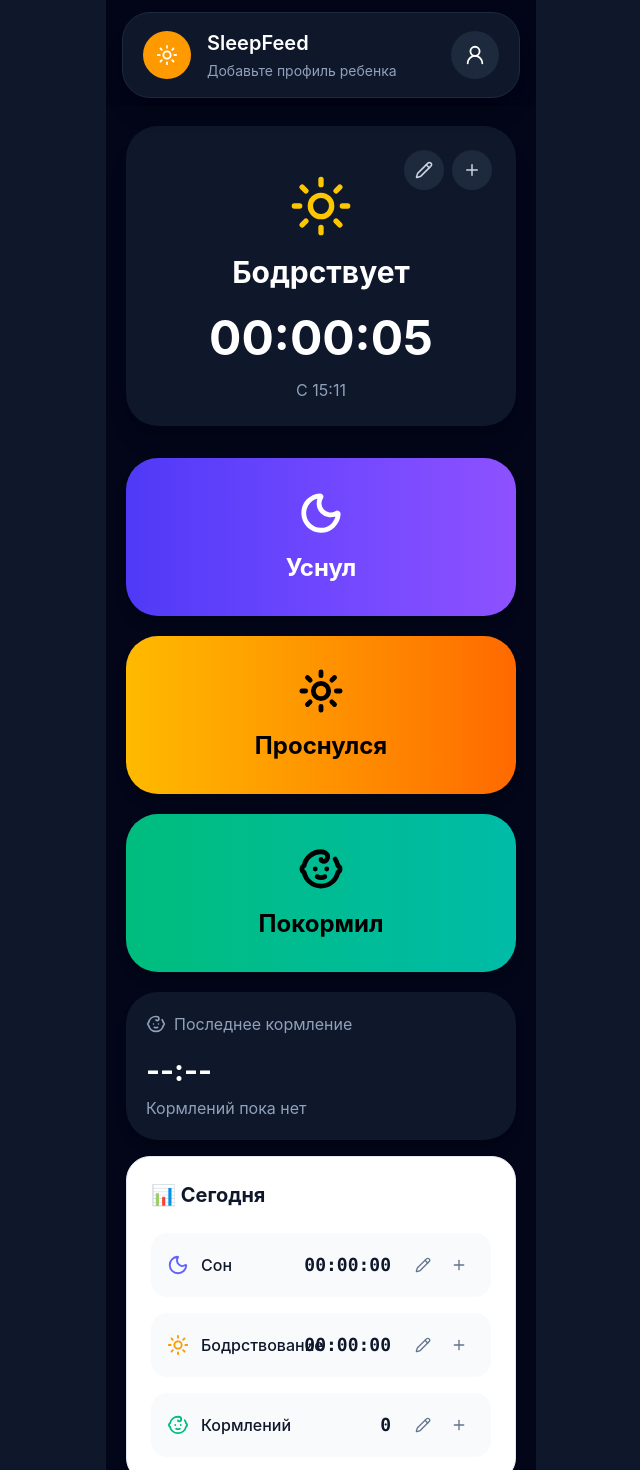
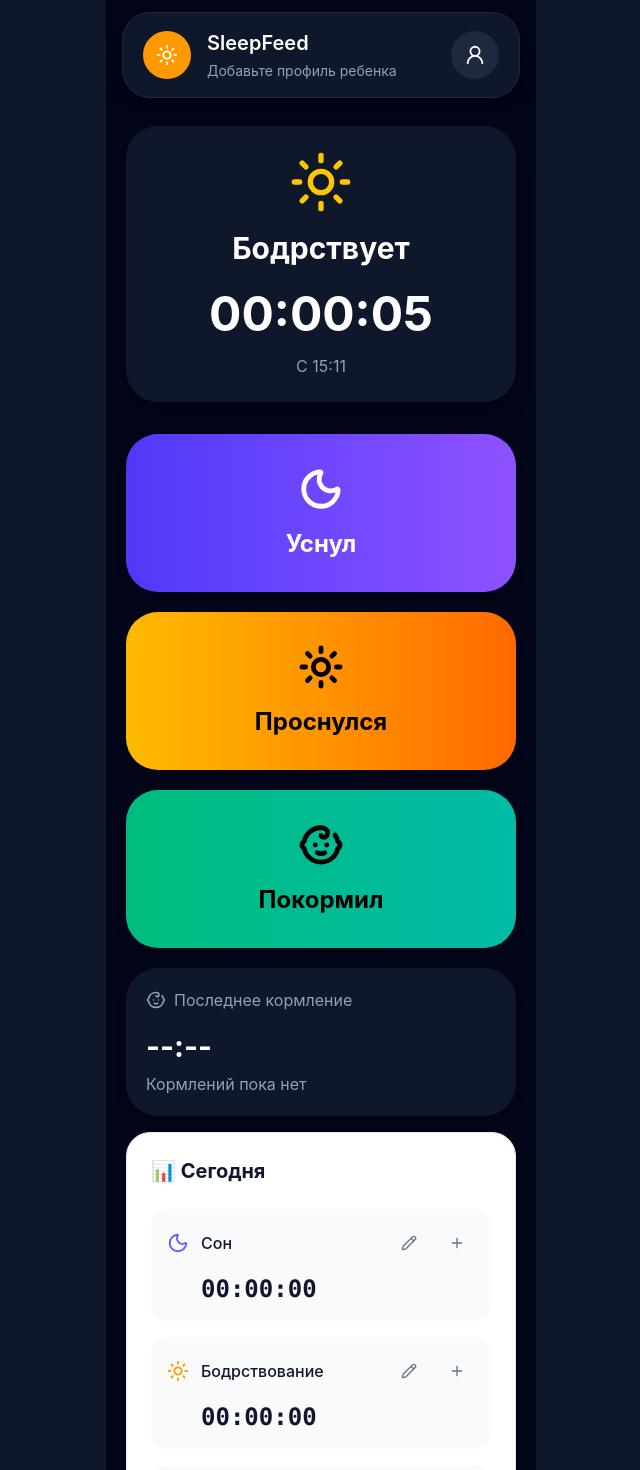
Before and after one commit to Goder123/SleepFeed, a React (Vite) app: page / in a window 1280 px wide. Shown: the top 1470 px of the page, without its empty margins (319-959 px from the left). Built offline with nearby package versions, Linux system fonts and the light colour scheme.

Commit message:
fix: rebuild session builder and sleep state logic

```diff
--- a/src/shared/hooks/useStatusCard.ts
+++ b/src/shared/hooks/useStatusCard.ts
@@ -12,7 +12,6 @@ export default function useStatusCard() {
   const sleeping = status === "sleeping";
 
   const startedAt = sleeping ? sleepStartedAt : awakeStartedAt;
-
   const duration =
     startedAt !== null
       ? formatDuration(now - startedAt)
--- a/src/shared/hooks/useTodayStats.ts
+++ b/src/shared/hooks/useTodayStats.ts
@@ -10,7 +10,9 @@ export default function useTodayStats() {
   const now = useNow();
 
   const sleepSessions = useBabyStore((state) => state.sleepSessions);
-  const awakeSessions = useBabyStore((state) => state.awakeSessions);
+  const awakeSessions = useBabyStore(
+  (state) => state.awakeSessions
+);
   const events = useBabyStore((state) => state.events);
 
   const todaySleep = calculateTodaySleep(sleepSessions, now);
--- a/src/shared/lib/sessionBuilder.ts
+++ b/src/shared/lib/sessionBuilder.ts
@@ -22,80 +22,77 @@ export function rebuildSessions(
   const awakeSessions: AwakeSession[] = [];
 
   let currentSleep: SleepSession | null = null;
-  let currentAwake: AwakeSession | null = null;
-
-  let status: "awake" | "sleeping" = "awake";
-
-  if (sortedEvents.length === 0) {
-    awakeSessions.push({
-      id: now,
-      startedAt: now,
-      endedAt: null,
-    });
-
-    return {
-      sleepSessions,
-      awakeSessions,
-    };
-  }
-
-  currentAwake = {
-    id: sortedEvents[0].timestamp,
-    startedAt: sortedEvents[0].timestamp,
+  let currentAwake: AwakeSession = {
+    id: 0,
+    startedAt:
+      sortedEvents.length > 0 ? sortedEvents[0].timestamp : now,
     endedAt: null,
   };
-
-  awakeSessions.push(currentAwake);
 
   for (const event of sortedEvents) {
     switch (event.type) {
       case "sleep": {
-        if (status === "awake" && currentAwake) {
+        // Закрываем бодрствование, если оно открыто
+        if (currentAwake.endedAt === null) {
           currentAwake.endedAt = event.timestamp;
+
+          if (
+            currentAwake.startedAt <
+            currentAwake.endedAt
+          ) {
+            awakeSessions.push(currentAwake);
+          }
         }
 
+        // Если уже есть открытый сон — заменяем его
         currentSleep = {
           id: event.id,
           startedAt: event.timestamp,
           endedAt: null,
         };
 
-        sleepSessions.push(currentSleep);
-
-        status = "sleeping";
-
         break;
       }
 
       case "wake": {
-        if (status === "sleeping" && currentSleep) {
+        // Закрываем сон
+        if (currentSleep) {
           currentSleep.endedAt = event.timestamp;
+
+          if (
+            currentSleep.startedAt <
+            currentSleep.endedAt
+          ) {
+            sleepSessions.push(currentSleep);
+          }
+
+          currentSleep = null;
         }
 
+        // Начинаем новое бодрствование
         currentAwake = {
           id: event.id,
           startedAt: event.timestamp,
           endedAt: null,
         };
 
-        awakeSessions.push(currentAwake);
-
-        status = "awake";
-
         break;
       }
 
-      default:
+      case "feed":
         break;
     }
   }
 
-  if (status === "sleeping" && currentSleep) {
-    currentSleep.endedAt = null;
+  if (currentSleep) {
+    sleepSessions.push(currentSleep);
   }
 
-  if (status === "awake" && currentAwake) {
-    currentAwake.endedAt = null;
+  if (
+    currentAwake &&
+    currentAwake.endedAt === null
+  ) {
+    awakeSessions.push(currentAwake);
   }
 
   return {
--- a/src/store/babyStore.ts
+++ b/src/store/babyStore.ts
@@ -52,6 +52,16 @@ function buildStateFromEvents(
     (session) => session.endedAt === null
   );
 
+  const openAwake = awakeSessions.find(
+    (session) => session.endedAt === null
+  );
+  console.log("BUILD STATE", {
+  openSleep,
+  openAwake,
+  sleepSessions,
+  awakeSessions,
+});
+
   if (openSleep) {
     return {
       status: "sleeping",
@@ -62,9 +72,9 @@ function buildStateFromEvents(
     };
   }
 
-  const openAwake = awakeSessions.find(
-    (session) => session.endedAt === null
-  );
+
+
+
 
 return {
     status: "awake",
@@ -98,9 +108,13 @@ export const useBabyStore = create<BabyState>()(
       awakeSessions: [],
 
       startSleep: () => {
+
+
   const now = Date.now();
 
   set((state) => {
+
+
     const events: BabyEvent[] = [
       {
         id: now,
@@ -111,12 +125,14 @@ export const useBabyStore = create<BabyState>()(
       ...state.events,
     ];
 
+
     return {
       events,
       ...buildStateFromEvents(events, now),
     };
   });
 },
+
             wakeUp: () => {
         const now = Date.now();
 
@@ -131,10 +147,11 @@ export const useBabyStore = create<BabyState>()(
             ...state.events,
           ];
 
-          return {
+          const result = {
   events,
   ...buildStateFromEvents(events, now),
 };
+return result;
         });
       },
 
--- a/src/widgets/StatusCard.tsx
+++ b/src/widgets/StatusCard.tsx
@@ -1,4 +1,4 @@
-import { Moon, Sun, Pencil, Plus } from "lucide-react";
+import { Moon, Sun} from "lucide-react";
 
 import useStatusCard from "../shared/hooks/useStatusCard";
 
@@ -7,29 +7,9 @@ export default function StatusCard() {
 
   return (
     <section className="rounded-[32px] bg-slate-900 p-6 shadow-xl">
-      <div className="flex items-start justify-between">
-        <div className="flex-1" />
 
-        <div className="flex items-center gap-2">
-          <button
-            type="button"
-            className="flex h-10 w-10 items-center justify-center rounded-full bg-slate-800 text-slate-300 transition hover:bg-sky-500 hover:text-white"
-            title="Редактировать сон"
-          >
-            <Pencil size={18} />
-          </button>
 
-          <button
-            type="button"
-            className="flex h-10 w-10 items-center justify-center rounded-full bg-slate-800 text-slate-300 transition hover:bg-emerald-500 hover:text-white"
-            title="Добавить сон"
-          >
-            <Plus size={18} />
-          </button>
-        </div>
-      </div>
-
-      <div className="-mt-4 flex flex-col items-center">
+      <div className="flex flex flex-col items-center">
         {sleeping ? (
           <Moon
             size={64}
--- a/src/widgets/TodayStatRow.tsx
+++ b/src/widgets/TodayStatRow.tsx
@@ -27,27 +27,21 @@ export default function TodayStatRow({
   onAdd,
 }: TodayStatRowProps) {
   return (
-    <div className="grid grid-cols-[1fr_auto_auto] items-center gap-4 rounded-2xl bg-slate-50 p-4">
-      <div className="flex min-w-0 items-center gap-3">
+    <div className="rounded-2xl bg-slate-50 p-4">
+      <div className="flex items-center gap-3">
         <Icon
           size={22}
           className={`shrink-0 ${iconColor}`}
         />
 
-        <span className="font-medium text-slate-900">
+        <span className="flex-1 font-medium text-slate-900">
           {label}
         </span>
-      </div>
 
-      <span className="whitespace-nowrap font-mono text-lg font-bold text-slate-900">
-        {value}
-      </span>
-
-      <div className="flex items-center gap-1">
         <button
           type="button"
           onClick={() => onEdit?.(type)}
-          className="rounded-full p-2 text-slate-500 transition hover:bg-slate-200 hover:text-slate-900"
+          className="flex h-9 w-9 items-center justify-center rounded-full text-slate-500 transition hover:bg-slate-200 hover:text-slate-900"
           title={editTitle}
         >
           <Pencil size={16} />
@@ -56,12 +50,18 @@ export default function TodayStatRow({
         <button
           type="button"
           onClick={() => onAdd?.(type)}
-          className="rounded-full p-2 text-slate-500 transition hover:bg-slate-200 hover:text-slate-900"
+          className="flex h-9 w-9 items-center justify-center rounded-full text-slate-500 transition hover:bg-slate-200 hover:text-slate-900"
           title={addTitle}
         >
           <Plus size={16} />
         </button>
       </div>
+
+      <div className="mt-3 pl-[34px]">
+        <span className="font-mono text-2xl font-bold text-slate-900">
+          {value}
+        </span>
+      </div>
     </div>
   );
 }
```
Lines whose indentation alone changed are shown as unchanged.
